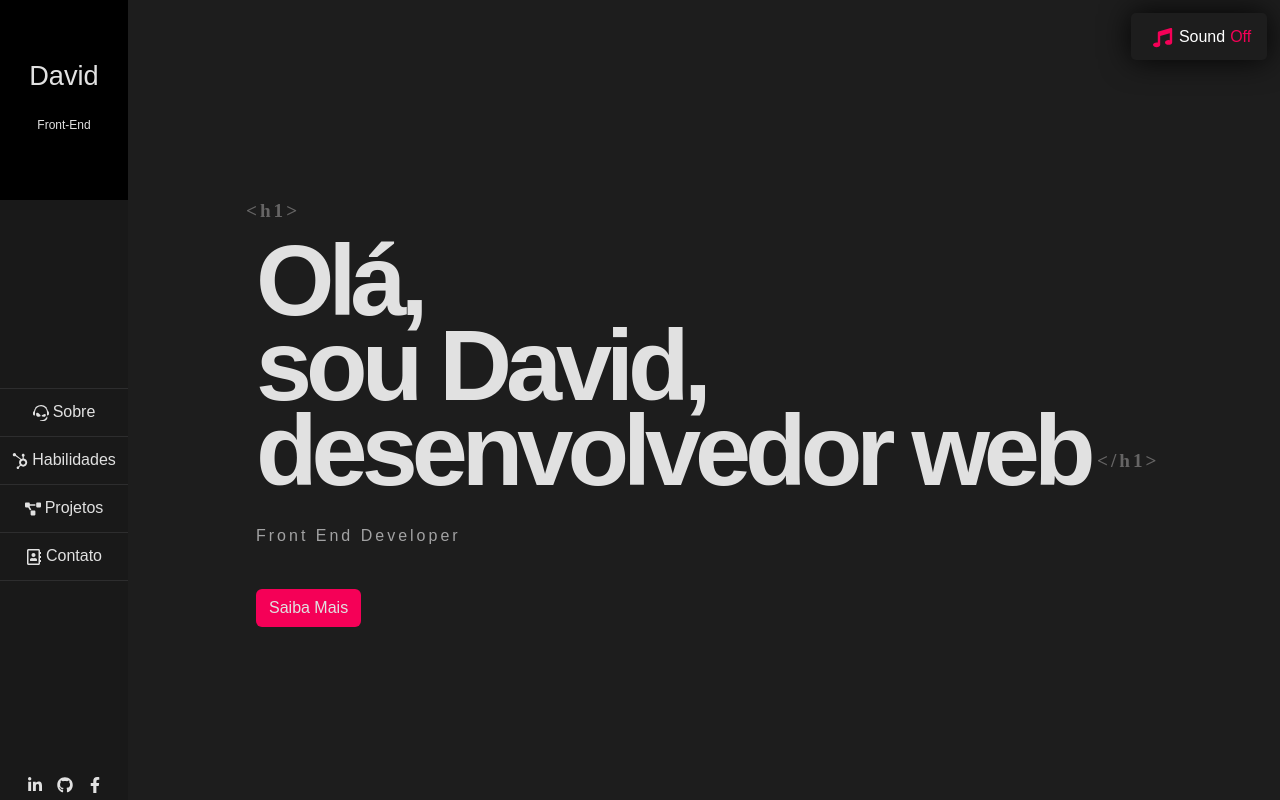
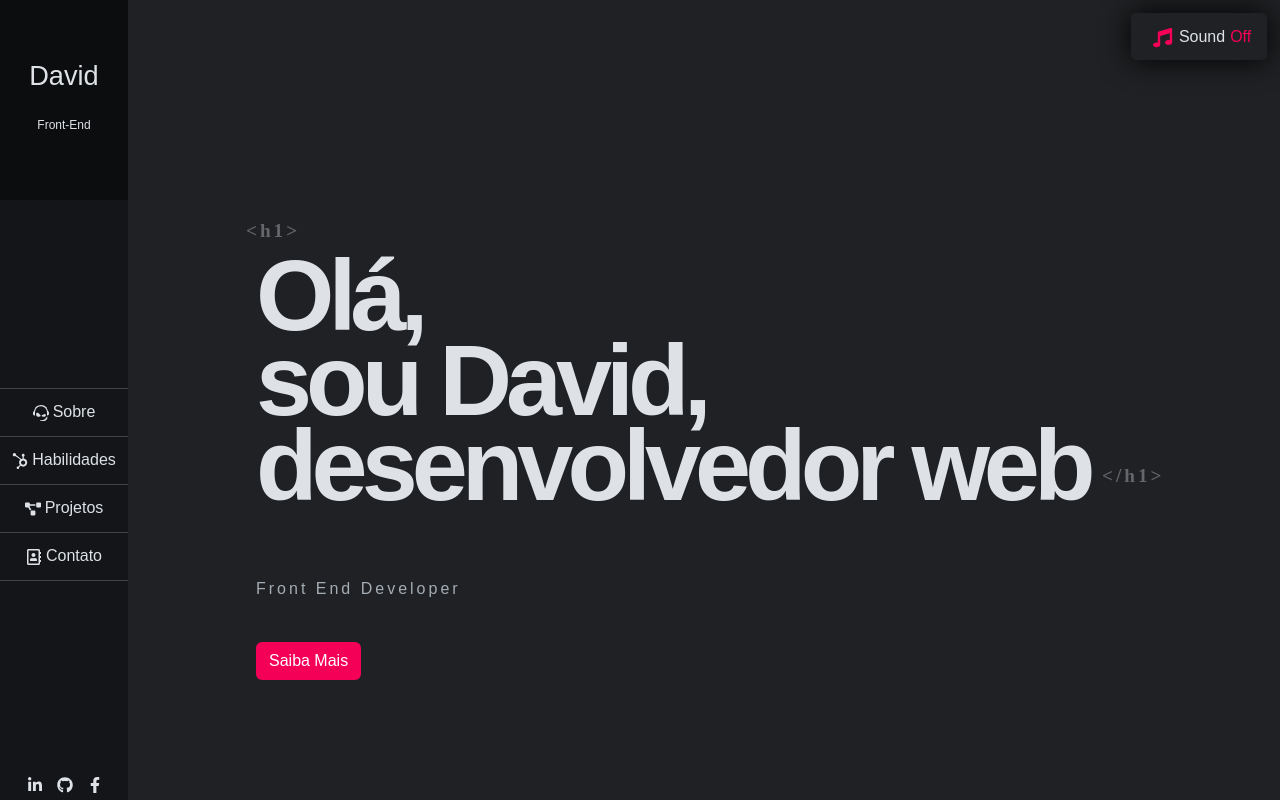
Before and after one commit to Leoodaviid/portfolio-david, a React (Create React App) app: page / in a window 1280 px wide. Built offline with nearby package versions, Linux system fonts and the light colour scheme.

Commit message:
Ajustes de estilização com theme

```diff
--- a/src/App.tsx
+++ b/src/App.tsx
@@ -1,14 +1,17 @@
 import Routes from "./Routes";
 import "bootstrap/dist/css/bootstrap.css";
 import "bootstrap/dist/js/bootstrap.bundle";
-import { StyleGlobal } from "./global";
+import { StyleGlobal } from "./styles/global";
+import { Theme } from "./styles/Theme";
+import { Normalize } from "styled-normalize";
 
 function App() {
   return (
-    <div className="App">
+    <Theme>
+      <Routes />
       <StyleGlobal />
-      <Routes />
-    </div>
+      <Normalize />
+    </Theme>
   );
 }
 
--- a/src/components/Aside/Aside.tsx
+++ b/src/components/Aside/Aside.tsx
@@ -1,6 +1,6 @@
 import { useEffect } from "react";
 import { SidebarStyle, ButtonNavStyle } from "./style";
-import { Link, useLocation } from "react-router-dom";
+import { NavLink, useLocation } from "react-router-dom";
 import {
   FaTeamspeak,
   FaHubspot,
@@ -41,34 +41,34 @@ const Sidebar = () => {
         >
           <div className={`${mobile ? "asideWrapperMobile" : "aside-wrapper"}`}>
             <div className={`${mobile ? "logoMobile" : "logo-section "}`}>
-              <Link to={"/"} className="logo">
+              <NavLink to={"/"} className="logo">
                 <span>David</span>
-              </Link>
+              </NavLink>
               <span>Front-End</span>
             </div>
             <nav className="nav-links">
-              <Link className="nav-link px-2 " to="/sobre">
+              <NavLink className="nav-link px-2 " to="/sobre">
                 <FaTeamspeak />
                 <span className="ms-1 d-none d-sm-inline nav-iten">Sobre</span>
-              </Link>
-              <Link className="nav-link px-2" to="/habilidades">
+              </NavLink>
+              <NavLink className="nav-link px-2" to="/habilidades">
                 <FaHubspot />
                 <span className="ms-1 d-none d-sm-inline nav-iten">
                   Habilidades
                 </span>
-              </Link>
-              <Link className="nav-link px-2" to="/projetos">
+              </NavLink>
+              <NavLink className="nav-link px-2" to="/projetos">
                 <FaProjectDiagram />
                 <span className="ms-1 d-none d-sm-inline nav-iten">
                   Projetos
                 </span>
-              </Link>
-              <Link className="nav-link px-2" to="/contato">
+              </NavLink>
+              <NavLink className="nav-link px-2" to="/contato">
                 <FaRegAddressBook />
                 <span className="ms-1 d-none d-sm-inline nav-iten">
                   Contato
                 </span>
-              </Link>
+              </NavLink>
               <a />
             </nav>
             <ul className="social-icons">
@@ -77,6 +77,7 @@ const Sidebar = () => {
                   className="linkedin"
                   href="https://linkedin.com/in/leoodaviid"
                   target="_blank"
+                  rel="noreferrer"
                 >
                   <i className="linkedin">
                     <FaLinkedinIn />
@@ -88,6 +89,7 @@ const Sidebar = () => {
                   className="github"
                   href="https://github.com/Leoodaviid"
                   target="_blank"
+                  rel="noreferrer"
                 >
                   <i className="github">
                     <FaGithub />
@@ -99,6 +101,7 @@ const Sidebar = () => {
                   className="facebook"
                   href="https://www.facebook.com/Leoodaviid"
                   target="_blank"
+                  rel="noreferrer"
                 >
                   <i className="facebook">
                     <FaFacebookF />
--- a/src/components/MsgSucesso/style.ts
+++ b/src/components/MsgSucesso/style.ts
@@ -14,7 +14,7 @@ const MsgStyled = styled.div`
     left: -10px;
     font-size: 1.2rem;
     font-family: "La Belle Aurore", cursive;
-    color: #666565;
+    color: ${({ theme }) => theme.colors.gray600};
     letter-spacing: 3px;
   }
   .text-zone::after {
@@ -24,7 +24,7 @@ const MsgStyled = styled.div`
     right: -70px;
     font-size: 1.2rem;
     font-family: "La Belle Aurore", cursive;
-    color: #666565;
+    color: ${({ theme }) => theme.colors.gray600};
     letter-spacing: 3px;
   }
   .section-text {
--- a/src/components/MusicPlayer/styles.ts
+++ b/src/components/MusicPlayer/styles.ts
@@ -9,42 +9,32 @@ export const HeaderStyle = styled.div`
   }
   #sound {
     padding: 0.3rem 1rem;
-    box-shadow: 0 0 30px rgba(0, 0, 0, 0.9);
+    box-shadow: 0 0 30px rgba(0, 0, 0, 1.9);
     border-radius: 5px;
     display: flex;
     justify-content: flex-end;
     align-items: center;
-    color: #fff;
+    color: ${({ theme }) => theme.colors.gray300};
   }
   .soundCloud {
     font-size: 1.2rem;
     margin: 0.4rem;
-    color: #f50057;
+    color: ${({ theme }) => theme.colors.pink};
   }
 
   .soundCloudActive {
     font-size: 1.2rem;
     margin: 0.4rem;
-    color: #08fdd8;
+    color: ${({ theme }) => theme.colors.secondary};
   }
   .on-off {
     cursor: pointer;
     margin-left: 5px;
   }
   .off {
-    color: #f50057;
+    color: ${({ theme }) => theme.colors.pink};
   }
   .on {
-    color: #08fdd8;
-  }
-  .btns-container .fas {
-    font-size: 2rem;
-    padding: 10px;
-    background-color: #181818;
-    color: #fff;
-    cursor: pointer;
-  }
-  .btns-container .fas:nth-child(2) {
-    display: none;
+    color: ${({ theme }) => theme.colors.secondary};
   }
 `;
--- a/src/components/Projeto/styles.ts
+++ b/src/components/Projeto/styles.ts
@@ -1,4 +1,5 @@
 import styled from "styled-components";
+import { darken } from "polished";
 
 const Container = styled.div`
   .portfolio-item .shot-item {
@@ -36,25 +37,17 @@ const Container = styled.div`
     height: 100%;
     left: 0;
     top: 0;
-    background: #19191970;
+    background: ${darken(0.1, "#19191970")};
     opacity: 0;
     -webkit-transition: all 0.5s ease-in-out;
     transition: all 0.5s ease-in-out;
-  }
-
-  .shot-item:hover .overlay {
-    opacity: 1;
-  }
-
-  .overlay {
-    opacity: 0;
   }
 
   .overlay .icons i {
     height: 42px;
     width: 42px;
     line-height: 42px;
-    color: #f50057;
+    color: ${({ theme }) => theme.colors.pink};
     left: 50%;
     margin-left: -24px;
     margin-top: -24px;
@@ -75,7 +68,7 @@ const Container = styled.div`
     position: absolute;
     left: 45%;
     top: 50%;
-    color: #fff;
+    color: ${({ theme }) => theme.colors.gray300};
   }
 
   .overlay .link {
@@ -83,21 +76,11 @@ const Container = styled.div`
     left: 60%;
     margin-left: 10px;
     top: 50%;
-    color: #fff;
   }
 
   .shot-item:hover .overlay {
     opacity: 1;
   }
-
-  a:not([href]):not([tabindex]) {
-    color: #fff;
-  }
-
-  a:not([href]):not([tabindex]):focus,
-  a:not([href]):not([tabindex]):hover {
-    color: #fff;
-  }
 `;
 
 export { Container };
--- a/src/pages/Contato/styles.ts
+++ b/src/pages/Contato/styles.ts
@@ -23,26 +23,24 @@ const Section = styled.section`
     -moz-transition: all 0.3s;
     transition: all 0.3s;
     padding: 0.5rem 0.6rem;
-    border: 1px solid #e1e1e1;
-    color: #f50057;
+    border: 1px solid ${({ theme }) => theme.colors.gray300};
+    color: ${({ theme }) => theme.colors.pink};
   }
   .form-control:focus {
     box-shadow: none;
     outline: none;
-    color: #f50057;
+    color: ${({ theme }) => theme.colors.pink};
   }
   .footer-right-contact {
     padding: 0.25rem 0;
     box-shadow: none;
   }
-  .footer-right-contact:hover {
-    box-shadow: 0 0 30px rgba(0, 0, 0, 0.9);
-  }
+
   .footer-right-contact .single-contact {
     margin: 0.6rem 0;
     padding: 0.18rem 3rem;
     position: relative;
-    color: #e1e1e1;
+    color: ${({ theme }) => theme.colors.gray300};
   }
   .footer-right-area {
     margin-bottom: 1rem;
@@ -57,17 +55,17 @@ const Section = styled.section`
 
   .footer-right-contact .single-contact p a {
     text-decoration: none;
-    color: #e1e1e1;
+    color: ${({ theme }) => theme.colors.gray300};
   }
   #wpp-contato {
-    color: #e1e1e1;
+    color: ${({ theme }) => theme.colors.gray300};
   }
   #wpp-contato:hover {
-    color: #f50057;
+    color: ${({ theme }) => theme.colors.pink};
   }
   .footer-right-contact .contact-icon {
     box-shadow: none;
-    color: #e1e1e1;
+    color: ${({ theme }) => theme.colors.gray300};
     border-radius: 50%;
     font-size: 20px;
     height: 2.5rem;
--- a/src/pages/Habilidades/styles.ts
+++ b/src/pages/Habilidades/styles.ts
@@ -23,7 +23,7 @@ const Section = styled.section`
   }
   .timeline li .content-text:hover {
     box-shadow: 0 0 30px rgba(0, 0, 0, 1.9);
-    color: #f50057;
+    color: ${({ theme }) => theme.colors.pink};
   }
 
   .timeline li .line-title {
@@ -38,7 +38,7 @@ const Section = styled.section`
   }
 
   .timeline li .line-text {
-    color: #888;
+    color: ${({ theme }) => theme.colors.gray500};
     line-height: 1.12rem;
   }
   .line-text {
@@ -70,7 +70,7 @@ const Section = styled.section`
     display: block;
     position: absolute;
     margin-top: 1.12rem;
-    border-color: #f50057 !important;
+    border-color: ${({ theme }) => theme.colors.pink} !important;
   }
 
   .timeline li:first-child i {
@@ -80,8 +80,8 @@ const Section = styled.section`
     line-height: 3.12rem;
     border-radius: 1.87rem;
     margin: -0.75rem -3.44rem;
-    background: #f50057;
-    color: #fff;
+    background: ${({ theme }) => theme.colors.pink};
+    color: ${({ theme }) => theme.colors.white};
     width: 3.12rem;
     height: 3.12rem;
     text-align: center;
--- a/src/pages/Home/styles.ts
+++ b/src/pages/Home/styles.ts
@@ -16,21 +16,21 @@ export const Section = styled.section`
   .text-zone h1::before {
     content: "<h1>";
     position: absolute;
-    top: -70px;
+    top: -65px;
     left: -10px;
     font-size: 1.2rem;
     font-family: "La Belle Aurore", cursive;
-    color: #666565;
+    color: ${({ theme }) => theme.colors.gray600};
     letter-spacing: 3px;
   }
   .text-zone h1::after {
     content: "</h1>";
     position: absolute;
     bottom: -10px;
-    right: -70px;
+    right: -75px;
     font-size: 1.2rem;
     font-family: "La Belle Aurore", cursive;
-    color: #666565;
+    color: ${({ theme }) => theme.colors.gray600};
     letter-spacing: 3px;
   }
   .text-zone img {
@@ -39,9 +39,9 @@ export const Section = styled.section`
   }
   .text-zone .gray-text {
     margin-top: 30px;
-    color: #a2a2a3;
+    color: ${({ theme }) => theme.colors.gray500};
     letter-spacing: 3px;
-    font-size: 14px;
+    font-size: ${({ theme }) => theme.fontSize.md};
     position: relative;
   }
   #section-home {
--- a/src/pages/Sobre/styles.ts
+++ b/src/pages/Sobre/styles.ts
@@ -46,7 +46,7 @@ export const Section = styled.section`
 
   .about-profile .pro-title {
     font-weight: 700;
-    color: #e1e1e1;
+    color: ${({ theme }) => theme.colors.gray300};
     position: relative;
     width: 120px;
     display: inline-block;
@@ -56,7 +56,7 @@ export const Section = styled.section`
   .about-profile .pro-title:after {
     position: absolute;
     content: ":";
-    color: #f50057;
+    color: ${({ theme }) => theme.colors.gray300};
     font-size: 0.8rem;
     left: 4.8rem;
   }
--- a/src/global.ts
+++ b/src/styles/global.ts
@@ -1,4 +1,5 @@
 import { createGlobalStyle } from "styled-components";
+import { darken } from "polished";
 
 const StyleGlobal = createGlobalStyle`
 
@@ -12,8 +13,8 @@ const StyleGlobal = createGlobalStyle`
 }
 body {
   font-family: sans-serif;
-  color: #e1e1e1;
-  background: rgb(29, 29, 29);
+  color: ${({ theme }) => theme.colors.gray300};
+  background: ${({ theme }) => theme.colors.primary};
   overflow-x: hidden;
     -webkit-box-sizing: border-box;
   -moz-box-sizing: border-box;
@@ -44,18 +45,17 @@ li{
 
   }
   .btn-common {
-    background-color: #f50057;
+    background-color: ${({ theme }) => theme.colors.pink};
     position: relative;
     z-index: 1;
-    color: #e1e1e1;
+    color: ${({ theme }) => theme.colors.white}
   }
   .submit-button {
   }
 
   .btn-common:hover {
-    background-color: #ff6088;
-    color: #000;
-    box-shadow: 0 0 30px rgba(0, 0, 0, 0.9);
+    background-color: ${darken(0.1, "#f50057")};
+    color: ${({ theme }) => theme.colors.black};
     transition: all 0.2s ease-in-out;
     -moz-transition: all 0.2s ease-in-out;
     -webkit-transition: all 0.2s ease-in-out;
```
Also changed, not shown: src/components/Aside/style.ts (+19 -22 lines), 1 other file (tests, documents, lock files or other folders).
